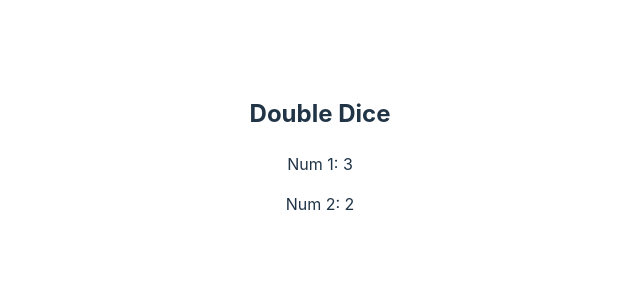
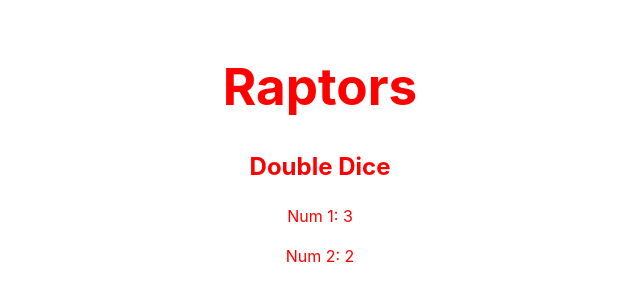
Before and after one commit to jpared3s/CS-WebDev, a React (Vite) app in the folder first-react-app/: page / in a window 1280 px wide. Shown: the part 246-546 px from the top of the page, without its empty margins (320-960 px from the left). Built offline with nearby package versions, Linux system fonts and the light colour scheme.

Commit message:
dynamic component styles exercise

```diff
--- a/first-react-app/src/App.jsx
+++ b/first-react-app/src/App.jsx
@@ -2,10 +2,12 @@
 // import Greeter from "./greeter";
 // import Die from "./die";
 import DoubleDice from "./DoubleDice";
+import Heading from "./Heading";
 
 function App() {
   return (
     <div>
+      <Heading color= "red" text = "Raptors"></Heading>
       {/* <Greeter person="Julian" from="Jacob"/>
       <Die numSides={20}/> */}
       <DoubleDice />
--- a/first-react-app/src/DoubleDice.jsx
+++ b/first-react-app/src/DoubleDice.jsx
@@ -1,9 +1,10 @@
 export default function DoubleDice() {
   const num1 = Math.floor(Math.random() * 3) + 1;
   const num2 = Math.floor(Math.random() * 3) + 1;
+  const styles = {color: num1 === num2 ? "green" : "red"}
 
   return (
-    <div>
+    <div className="DoubleDice" style={styles}>
       <h2>Double Dice</h2>
       {num1 === num2 && <h3>You Win!</h3>}
       <p>Num 1: {num1}</p>
--- /dev/null
+++ b/first-react-app/src/Heading.jsx
@@ -0,0 +1,5 @@
+export default function Heading({color = 'olive', text}) {
+  return (
+    <h1 style={{color: color}}>{text}</h1>
+  )
+}
```
